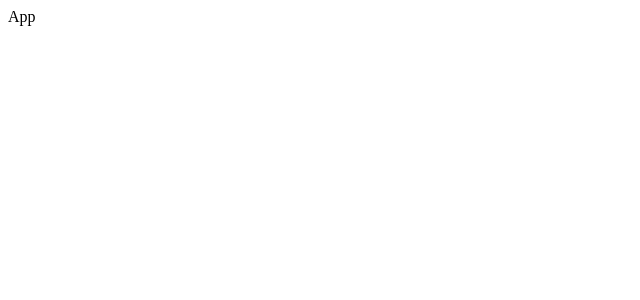
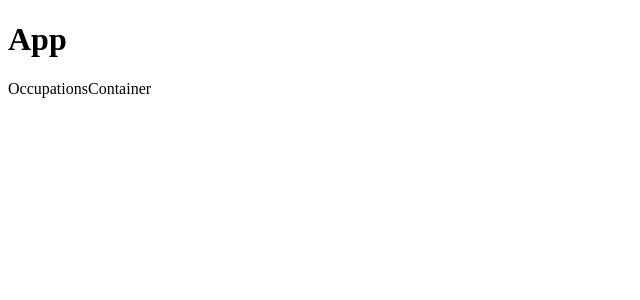
Before and after one commit to ph3nomforko/npc-generator-frontend, a React (Create React App) app: page / in a window 1280 px wide. Shown: the top 300 px of the page, without its empty margins (0-640 px from the left). Built offline with nearby package versions, Linux system fonts and the light colour scheme.

Commit message:
import and render OccupationsContainer in App

```diff
--- a/src/App.js
+++ b/src/App.js
@@ -1,13 +1,15 @@
 import React from 'react';
 import { connect } from 'react-redux';
-import fetchOccupations from './actions/fetchOccupations'
+// import fetchOccupations from './actions/fetchOccupations'
+import OccupationsContainer from './containers/OccupationsContainer';
 
 class App extends React.Component {
 
   render () {
     return (
       <div className="App">
-        App
+        <h1>App</h1>
+        <OccupationsContainer />
       </div>
     );
   }
```
